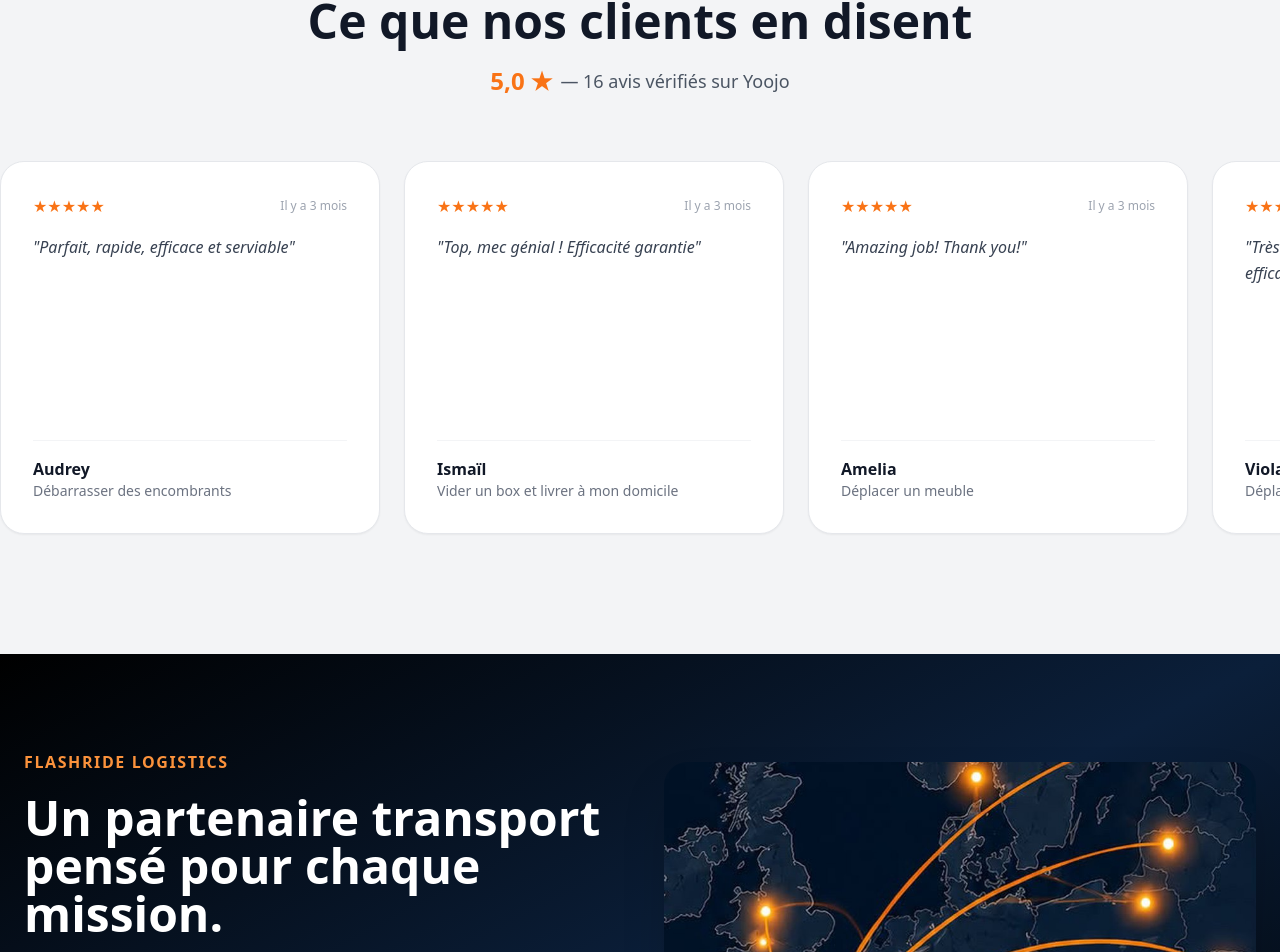
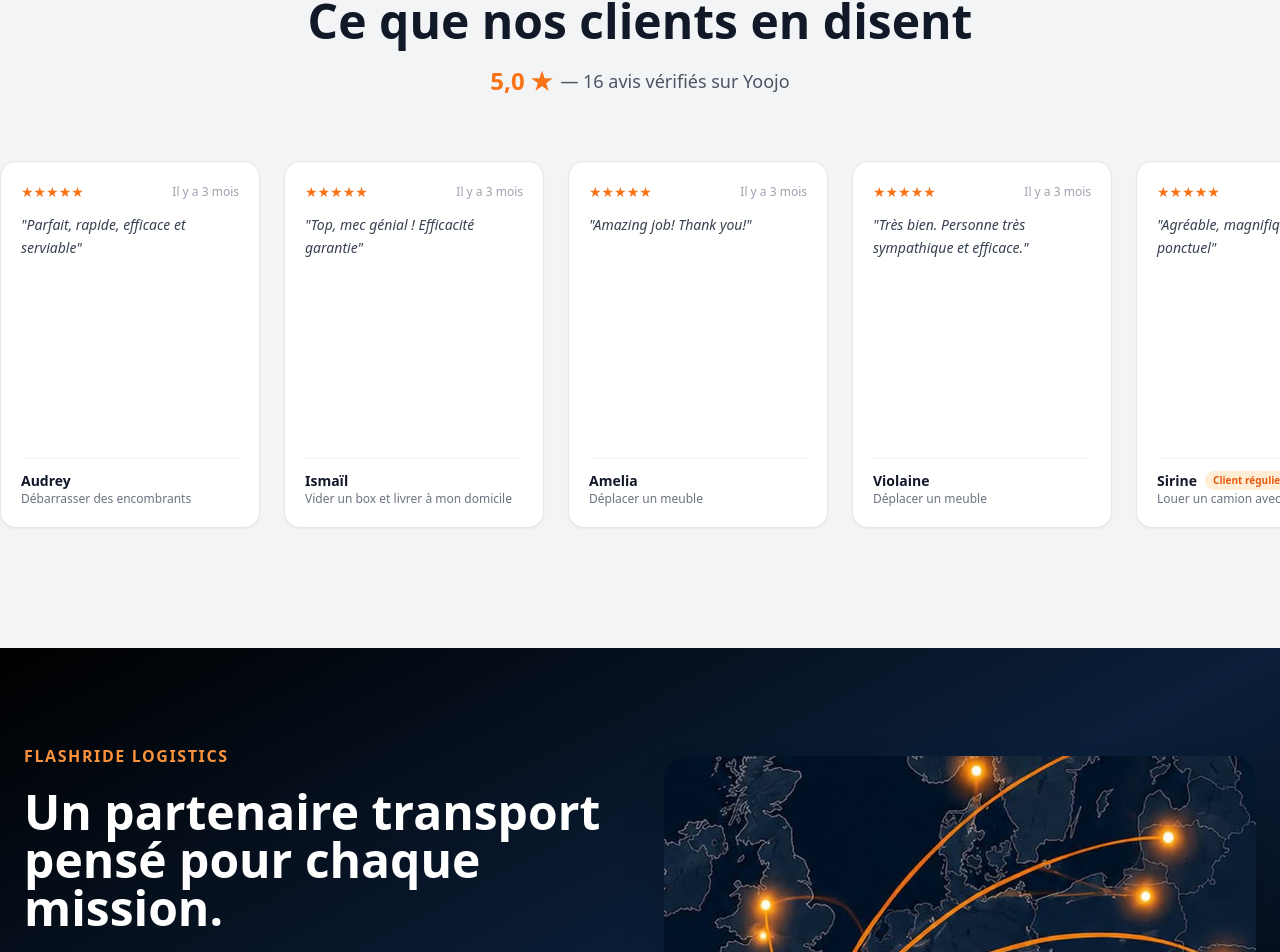
Before and after one commit to jasonvandommele-commits/flashride-logistics, a Next.js app: page / in a window 1280 px wide. Shown: the part 3494-4446 px from the top of the page. Built offline with nearby package versions, Linux system fonts and the light colour scheme.

Commit message:
Update Reviews.jsx

```diff
--- a/app/components/Reviews.jsx
+++ b/app/components/Reviews.jsx
@@ -124,29 +124,30 @@ export default function Reviews() {
           {reviews.map((review, index) => (
             <div
           key={index}
-              className="bg-white rounded-3xl p-8 border border-gray-200 shadow-sm hover:shadow-xl transition duration-300 flex flex-col shrink-0 w-[85%] sm:w-[380px] snap-start"
+          className="bg-white rounded-2xl p-5 border border-gray-200 shadow-sm hover:shadow-xl transition duration-300 flex flex-col shrink-0 w-[75%] sm:w-[260px] snap-start"
         >
-              <div className="flex items-center justify-between mb-4">
-                <div className="text-orange-500">★★★★★</div>
+          <div className="flex items-center justify-between mb-3">
+            <div className="text-orange-500 text-sm">★★★★★</div>
             <span className="text-xs text-gray-400">{review.date}</span>
           </div>
 
-              <p className="text-gray-700 leading-relaxed flex-grow italic">
+          <p className="text-gray-700 text-sm leading-relaxed flex-grow italic">
             "{review.text}"
           </p>
 
-              <div className="mt-6 pt-4 border-t border-gray-100">
+          <div className="mt-4 pt-3 border-t border-gray-100">
             <div className="flex items-center gap-2">
-                  <p className="font-bold">{review.name}</p>
+              <p className="font-bold text-sm">{review.name}</p>
               {review.clientRegulier && (
-                    <span className="text-xs bg-orange-100 text-orange-600 px-2 py-0.5 rounded-full font-semibold">
+                <span className="text-[10px] bg-orange-100 text-orange-600 px-2 py-0.5 rounded-full font-semibold">
                   Client régulier
                 </span>
               )}
             </div>
-                <p className="text-sm text-gray-500">{review.service}</p>
+            <p className="text-xs text-gray-500">{review.service}</p>
           </div>
         </div>
+
           ))}
         </div>
 
```
Lines whose indentation alone changed are shown as unchanged.
